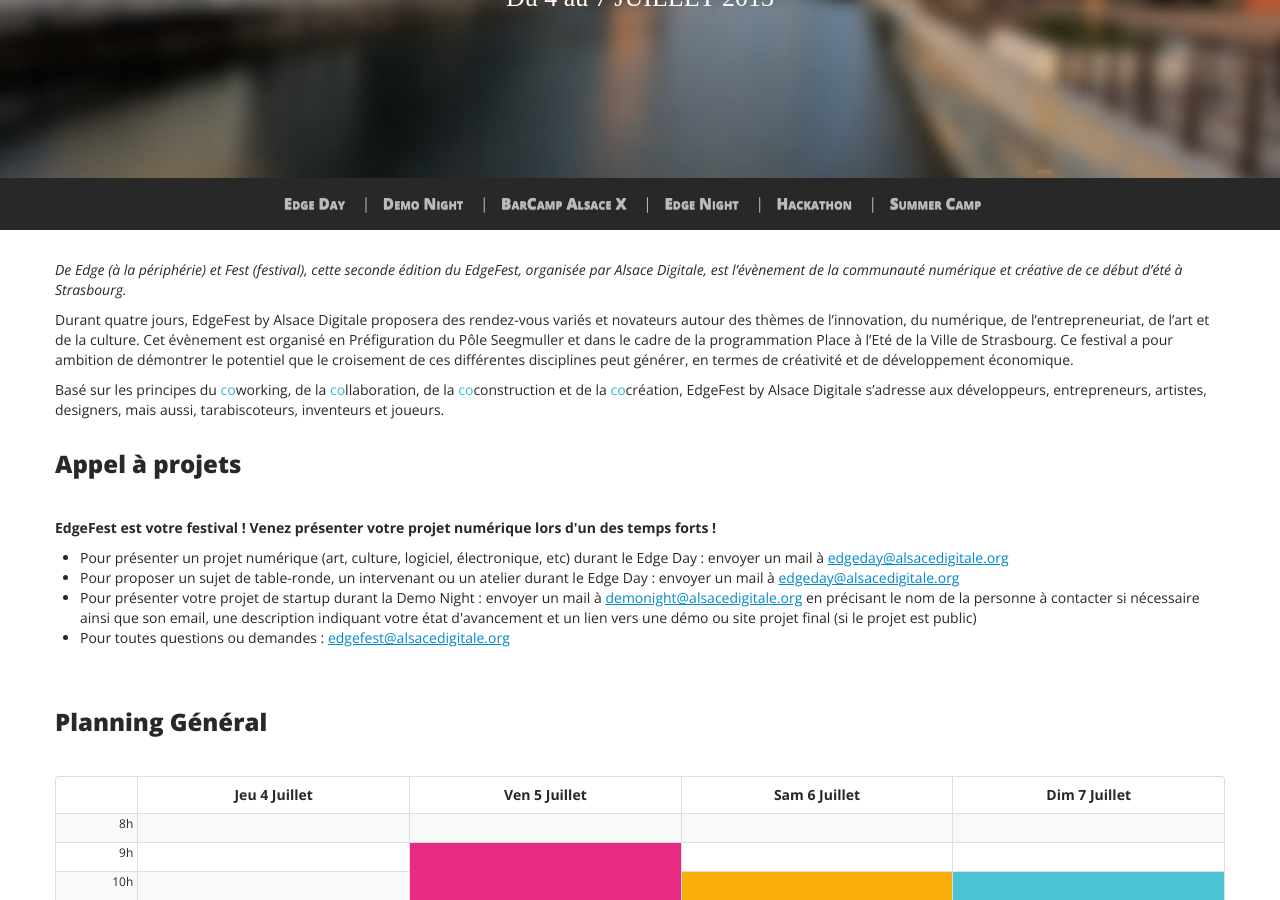
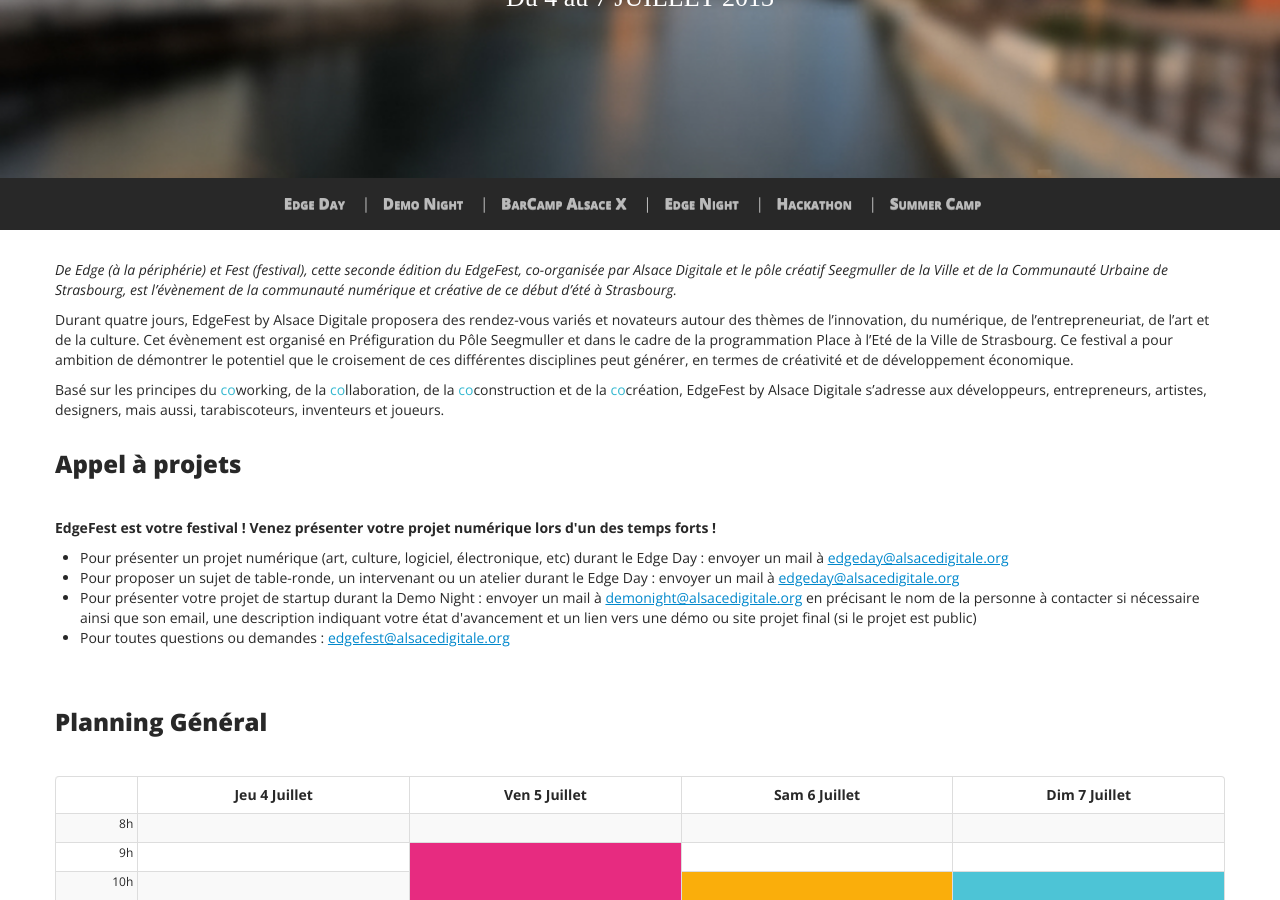
Before and after one commit to AlsaceDigitale/edgefest, a Jekyll site: the page built from index.html, in a window 1280 px wide and 900 px high, scrolled down 322 px. Built offline with Jekyll 4.4.1, drawn with Linux system fonts in a browser that asks for light colours; some web fonts are replaced.

Commit message:
even better intro

```diff
--- a/_includes/intro.html
+++ b/_includes/intro.html
@@ -2,7 +2,7 @@
   <div class="container">
     <div class="row">
       <div class="span12">
-        <p><em>De Edge (à la périphérie) et Fest (festival), cette seconde édition du EdgeFest, organisée par Alsace Digitale, est l’évènement de la communauté numérique et créative de ce début d’été à Strasbourg.</em></p>
+        <p><em>De Edge (à la périphérie) et Fest (festival), cette seconde édition du EdgeFest, co-organisée par Alsace Digitale et le pôle créatif Seegmuller de la Ville et de la Communauté Urbaine de Strasbourg, est l’évènement de la communauté numérique et créative de ce début d’été à Strasbourg.</em></p>
         <p>Durant quatre jours, EdgeFest by Alsace Digitale proposera des rendez-vous variés et novateurs  autour des thèmes de l’innovation, du numérique, de l’entrepreneuriat, de l’art et de la culture. Cet évènement est organisé en Préfiguration du Pôle Seegmuller et dans le cadre de la programmation Place à l’Eté de la Ville de Strasbourg. Ce festival a pour ambition de démontrer le potentiel que le croisement de ces différentes disciplines peut générer, en termes de créativité et de développement économique.</p>
         <p>Basé sur les principes du <span class="co">co</span>working, de la <span class="co">co</span>llaboration, de la <span class="co">co</span>construction et de la <span class="co">co</span>création, EdgeFest by Alsace Digitale s’adresse aux développeurs, entrepreneurs, artistes, designers, mais aussi, tarabiscoteurs, inventeurs et joueurs.</p>
       </div>
```
